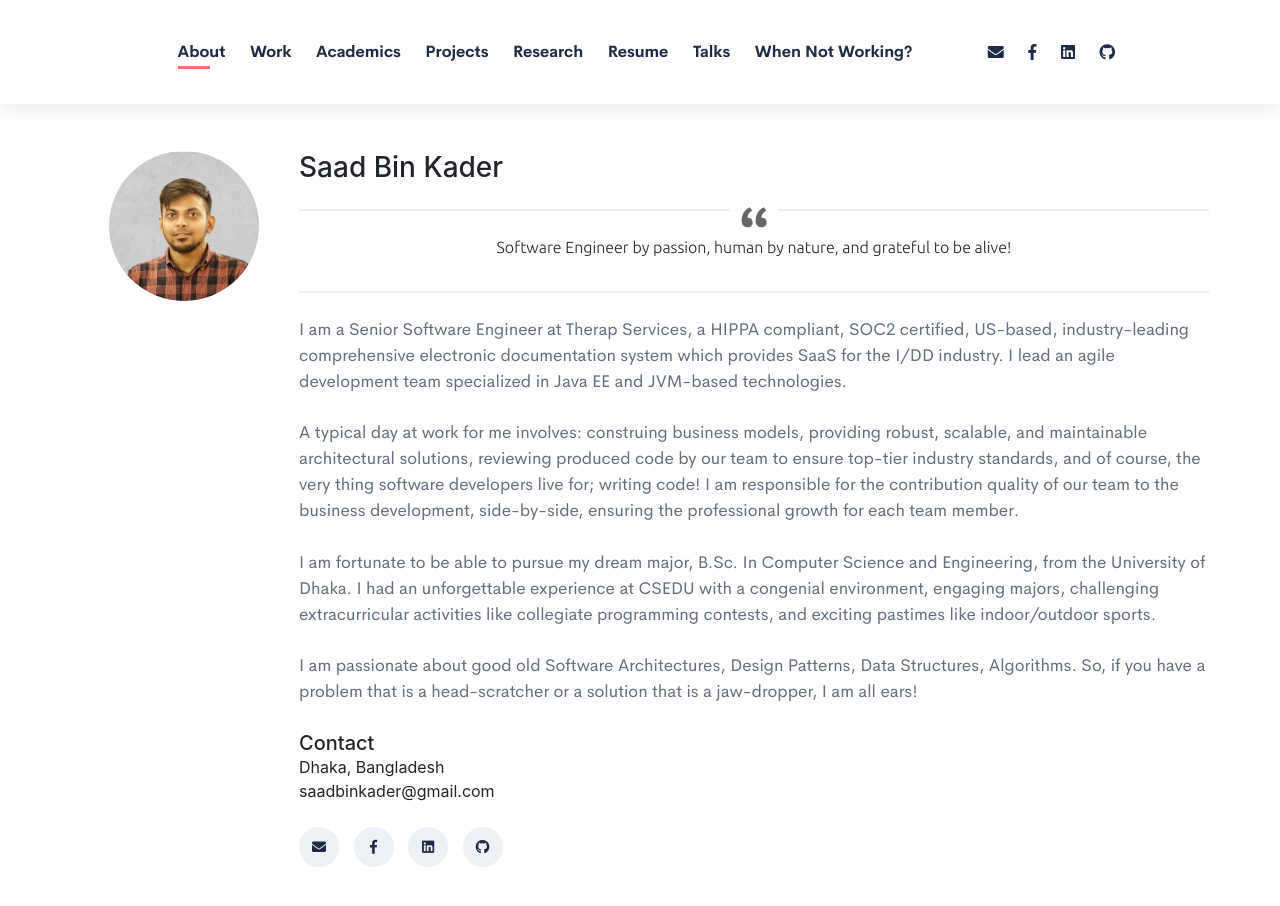
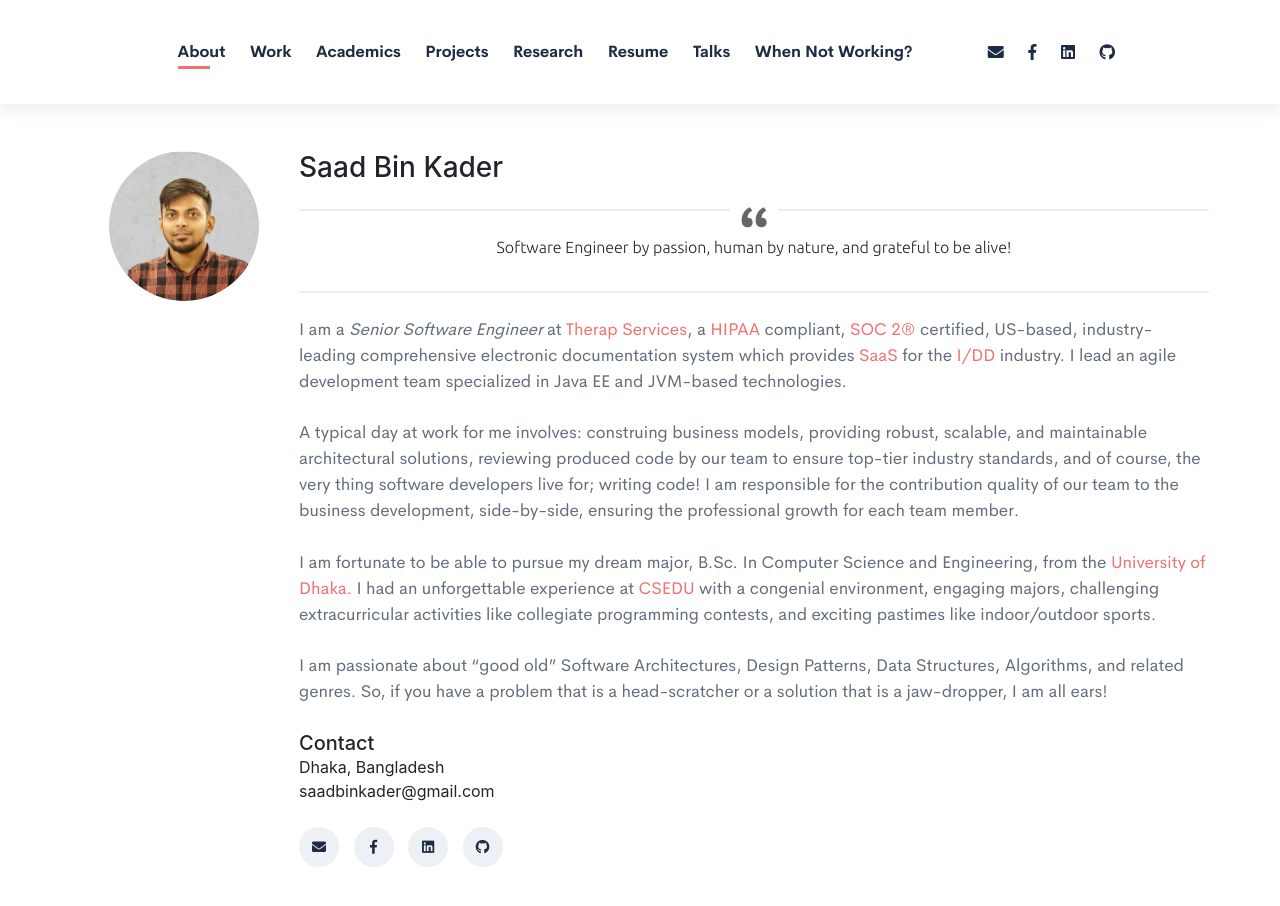
Before and after one commit to saadbinkader/saadbinkader.github.io, a Jekyll site: the page built from index.html, in a window 1280 px wide and 958 px high. Shown: the top 906 px of the window. Built offline with Jekyll 4.4.1, drawn with Linux system fonts in a browser that asks for light colours; some web fonts are replaced; a script that is not in the unit is left out.

Commit message:
Fixed hyperlinks

```diff
--- a/_layouts/page.html
+++ b/_layouts/page.html
@@ -16,6 +16,7 @@
     <link rel="stylesheet" href="../assets/css/animate.css">
     <link rel="stylesheet" href="../assets/css/themify-icons.css">
     <link rel="stylesheet" href="../assets/css/blockquotes.css">
+    <link rel="stylesheet" href="../assets/css/page.css">
     <link rel="shortcut icon" href="../assets/images/favicon.png">
   </head>
   <body>
--- /dev/null
+++ b/assets/css/page.css
@@ -0,0 +1,3 @@
+.content-link {
+    color: #f17070;
+}
--- a/index.html
+++ b/index.html
@@ -14,9 +14,13 @@ linkId: aboutLink
           <h3>Saad Bin Kader</h2>
           <blockquote>Software Engineer by passion, human by nature, and grateful to be alive!</blockquote>
           <p class="post-describe">
-            I am a Senior Software Engineer at Therap Services, a HIPPA compliant, SOC2 certified, US-based, industry-leading comprehensive
-            electronic documentation system which provides SaaS for the I/DD industry. I lead an agile development team specialized in
-            Java EE and JVM-based technologies.
+            I am a <i>Senior Software Engineer</i> at <a class="content-link" href="https://www.therapservices.net/">Therap Services</a>,
+            a <a class="content-link" href="https://www.hhs.gov/hipaa/index.html">HIPAA</a> compliant,
+            <a class="content-link" href="https://www.aicpa.org/interestareas/frc/assuranceadvisoryservices/aicpasoc2report.html">SOC 2®</a> certified,
+            US-based, industry-leading comprehensive electronic documentation system which provides
+            <a class="content-link" href="https://en.wikipedia.org/wiki/Software_as_a_service">SaaS</a> for the
+            <a class="content-link" href="https://www.nichd.nih.gov/health/topics/idds/conditioninfo/default">I/DD</a> industry.
+            I lead an agile development team specialized in Java EE and JVM-based technologies.
           </p>
           <p class="post-describe">
             A typical day at work for me involves: construing business models, providing robust, scalable, and maintainable
@@ -25,12 +29,14 @@ linkId: aboutLink
             to the business development, side-by-side, ensuring the professional growth for each team member.
           </p>
           <p class="post-describe">
-            I am fortunate to be able to pursue my dream major, B.Sc. In Computer Science and Engineering, from the University of Dhaka.
-            I had an unforgettable experience at CSEDU with a congenial environment, engaging majors, challenging extracurricular
-            activities like collegiate programming contests, and exciting pastimes like indoor/outdoor sports.
+            I am fortunate to be able to pursue my dream major, B.Sc. In Computer Science and Engineering, from the
+            <a class="content-link" href="https://www.du.ac.bd">University of Dhaka.</a>
+            I had an unforgettable experience at <a class="content-link" href="https://www.cse.du.ac.bd">CSEDU</a> with
+            a congenial environment, engaging majors, challenging extracurricular activities like collegiate programming contests,
+            and exciting pastimes like indoor/outdoor sports.
           </p>
           <p class="post-describe">
-            I am passionate about good old Software Architectures, Design Patterns, Data Structures, Algorithms.
+            I am passionate about “good old” Software Architectures, Design Patterns, Data Structures, Algorithms, and related genres.
             So, if you have a problem that is a head-scratcher or a solution that is a jaw-dropper, I am all ears!
           </p>
           <div class="footer-contact">
```
